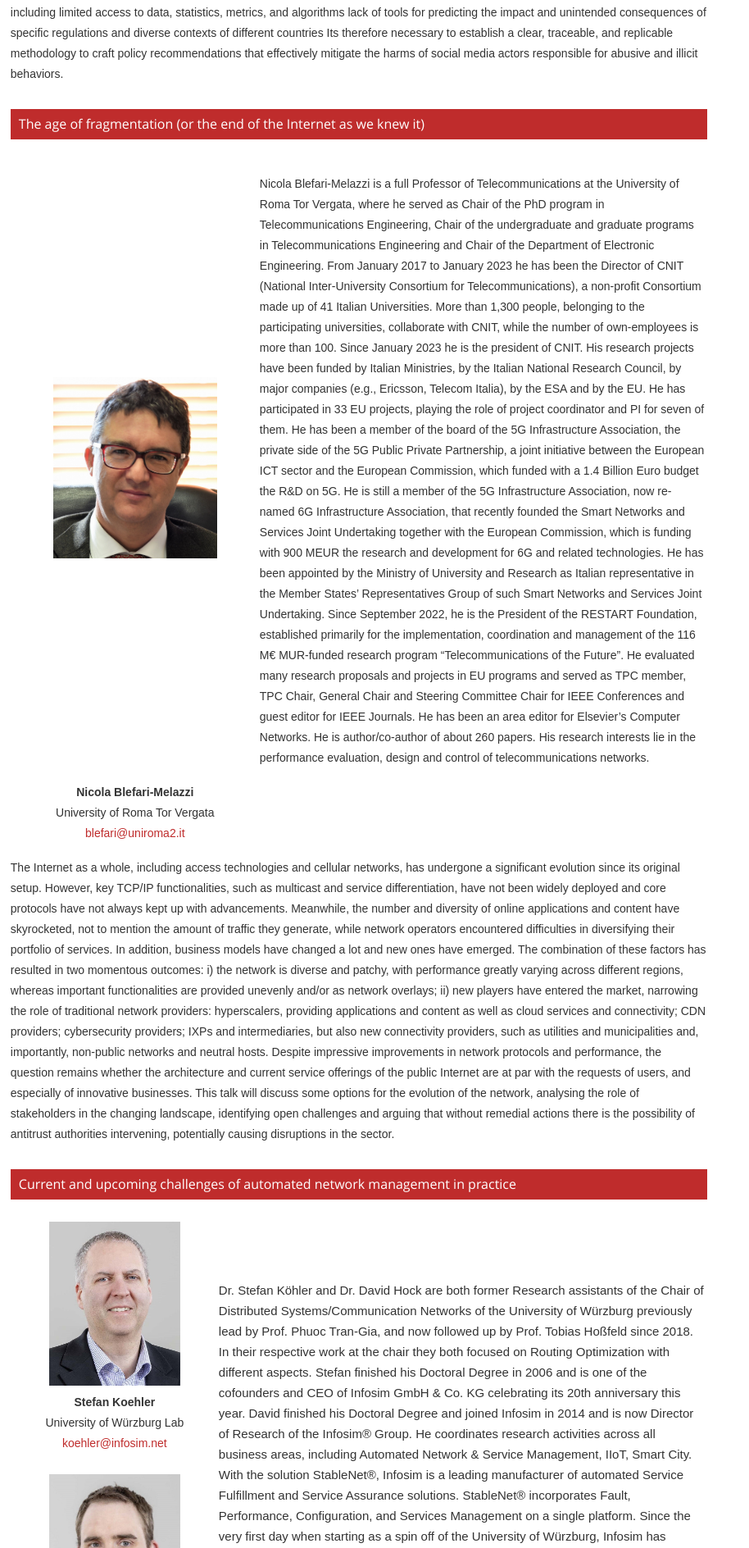
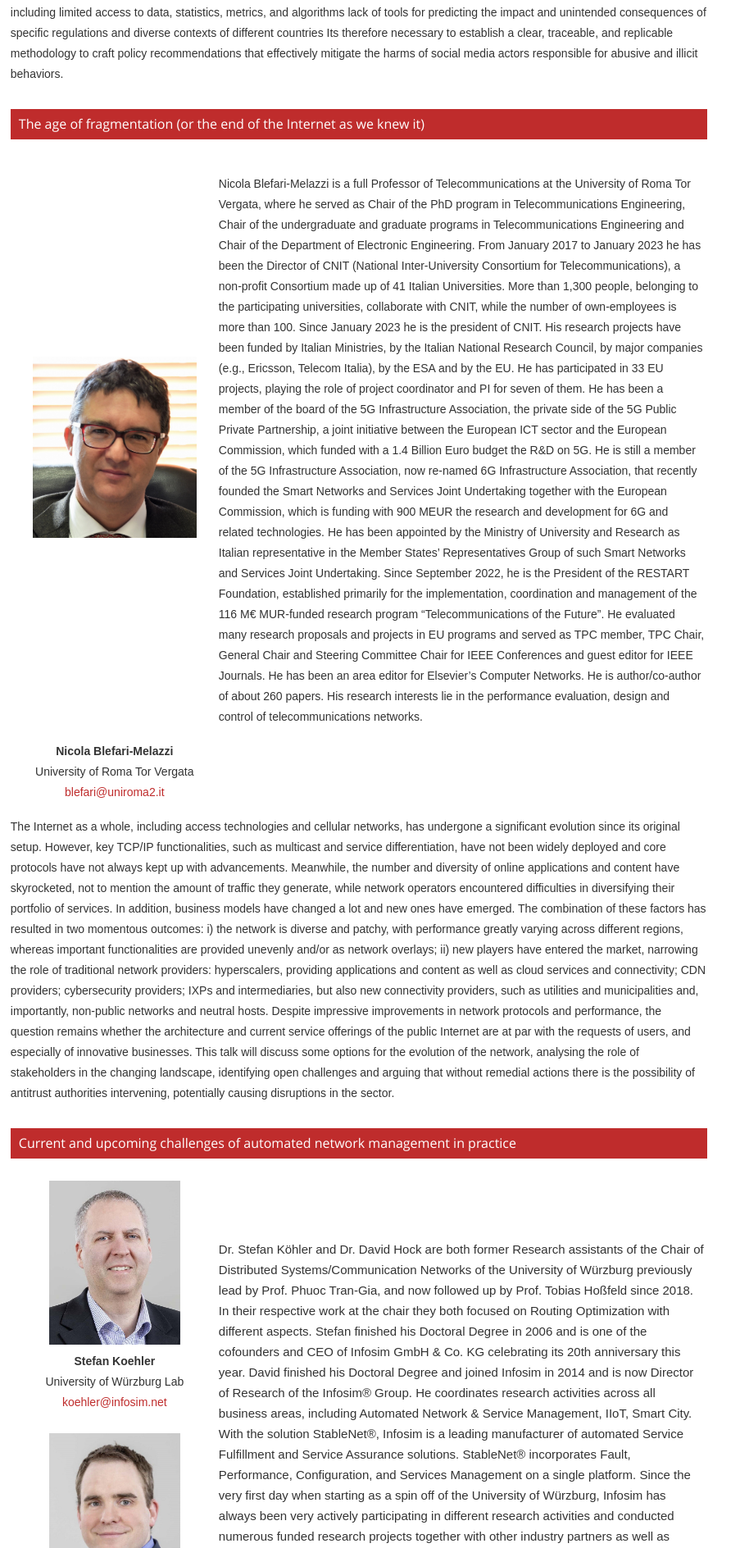
Before and after one commit to ohohlfeld/itc35, a Jekyll site: the page built from keynote.md, in a window 1280 px wide. Shown: the part 1210-3098 px from the top of the page at 82% size, without its empty margins (0-914 px from the left). Built offline with Jekyll 4.4.1, drawn with Linux system fonts in a browser that asks for light colours.

Commit message:
Update keynote.md

```diff
--- a/keynote.md
+++ b/keynote.md
@@ -50,7 +50,7 @@ Its therefore necessary to establish a clear, traceable, and replicable methodol
 <table>
     <tbody><tr>
         <br>
-        <td  width="300" height="250" align="center">
+        <td  width="250" height="250" align="center">
             <img src="{{ site.baseurl }}/assets/images/keynote/Melazzi_cut.jpg" alt="Melazzi" width="200">
         </td>
         <td height="250">
```
